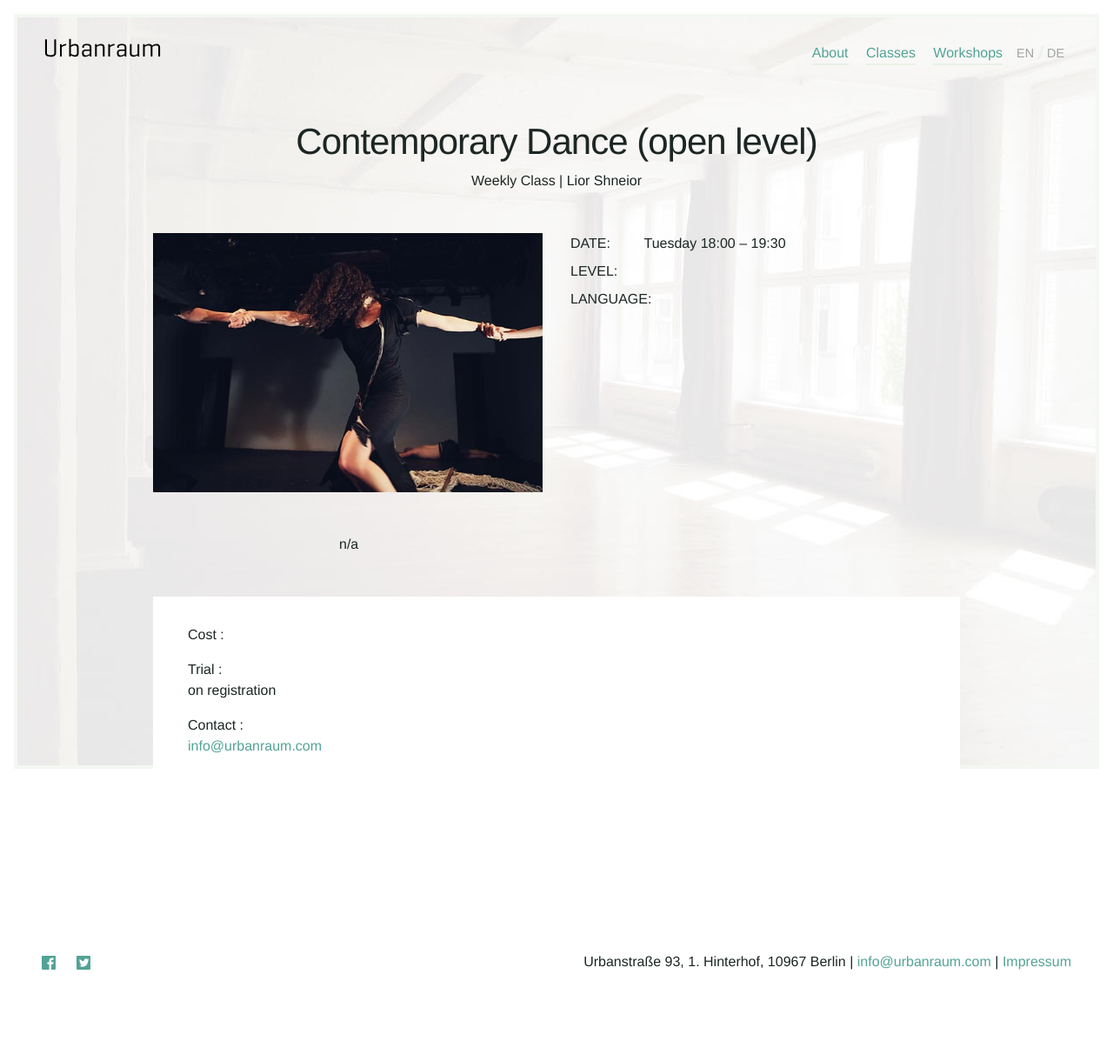
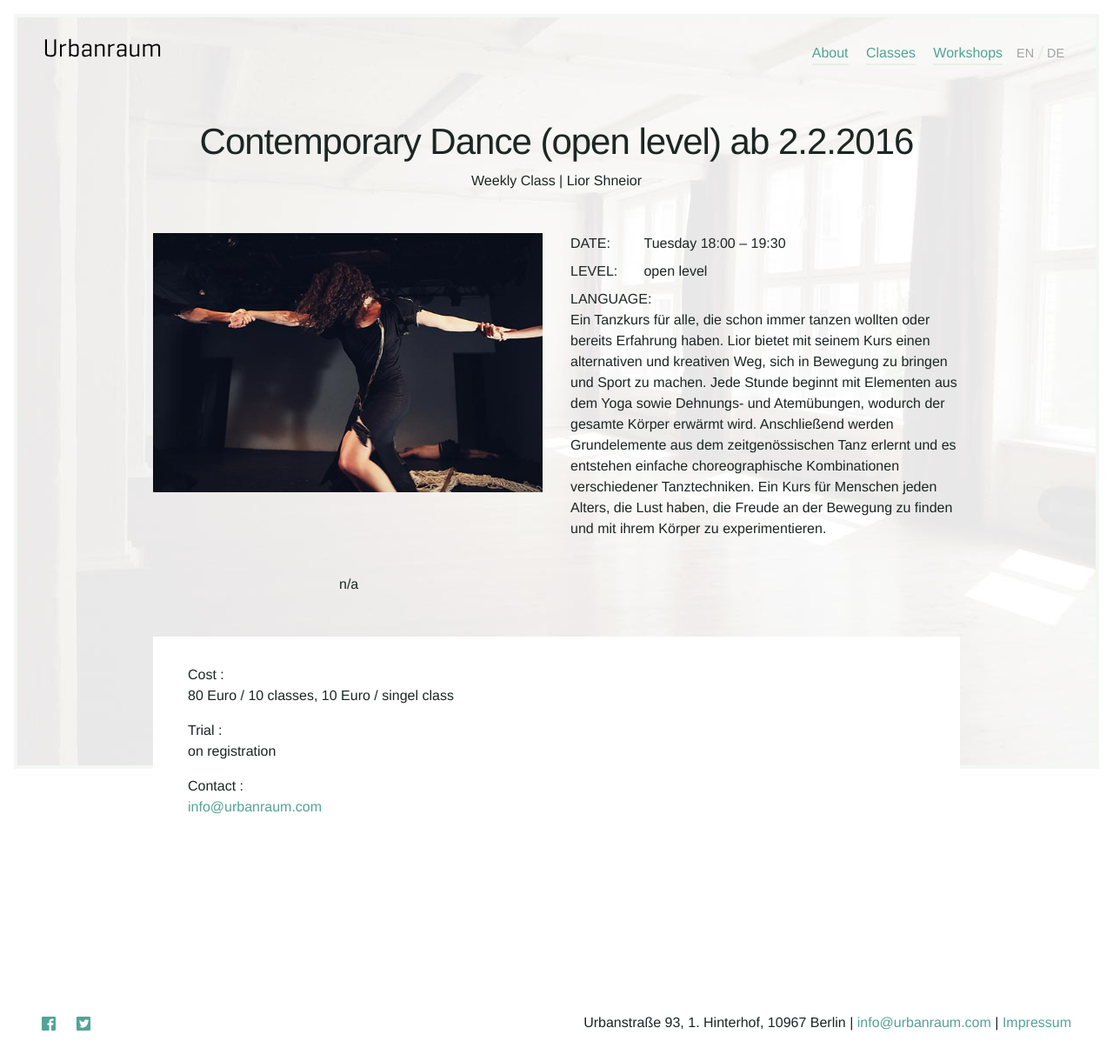
Before and after one commit to Kriesse/urbanraum, a Jekyll site: the page built from _classes/zeitgenoessischer-tanz-lior.md, in a window 1280 px wide. Shown: the whole page at 87% size. Built offline with Jekyll 4.4.1, drawn with Linux system fonts in a browser that asks for light colours; nearby versions of some CDN libraries; before the commit the page ends 1150 px from its top, so only the background shows below that.

Commit message:
Update zeitgenoessischer-tanz-lior.md
Beschreibung

```diff
--- a/_classes/zeitgenoessischer-tanz-lior.md
+++ b/_classes/zeitgenoessischer-tanz-lior.md
@@ -1,15 +1,15 @@
 ---
-title_en:  "Contemporary Dance (open level)"
-title_de:  "Zeitgenössischer Tanz (alle Level)"
+title_en:  "Contemporary Dance (open level) ab 2.2.2016"
+title_de:  "Zeitgenössischer Tanz (open level) from 2th february"
 
 type_en: "Weekly Class"
 type_de: "Wöchentlicher Kurs"
 
-level_en: ""
-level_de: ""
+level_en: "open level"
+level_de: "open level"
 
-price_en: ""
-price_de: ""
+price_en: "80 Euro / 10 classes, 10 Euro / singel class"
+price_de: "10-er Karte: 80 EURO/ Einzelstunde: 10 EURO"
 
 weekday_en: "Tuesday"
 weekday_de: "Dienstag"
@@ -17,8 +17,21 @@ weekday_de: "Dienstag"
 time: "6:00 pm"
 endtime: "7:30 pm"
 
-language_en: ""
-language_de: ""
+language_en: "
+Ein Tanzkurs für alle, die schon immer tanzen wollten oder bereits Erfahrung haben.
+Lior bietet mit seinem Kurs einen alternativen und kreativen Weg, sich in Bewegung zu bringen und Sport zu machen.
+Jede Stunde beginnt mit Elementen aus dem Yoga sowie Dehnungs- und Atemübungen, wodurch der gesamte Körper erwärmt wird.
+Anschließend werden Grundelemente aus dem zeitgenössischen Tanz erlernt und es entstehen einfache choreographische Kombinationen verschiedener Tanztechniken.
+
+Ein Kurs für Menschen jeden Alters, die Lust haben, die Freude an der Bewegung zu finden und mit ihrem Körper zu experimentieren.
+"
+language_de: "Ein Tanzkurs für alle, die schon immer tanzen wollten oder bereits Erfahrung haben.
+Lior bietet mit seinem Kurs einen alternativen und kreativen Weg, sich in Bewegung zu bringen und Sport zu machen.
+Jede Stunde beginnt mit Elementen aus dem Yoga sowie Dehnungs- und Atemübungen, wodurch der gesamte Körper erwärmt wird.
+Anschließend werden Grundelemente aus dem zeitgenössischen Tanz erlernt und es entstehen einfache choreographische Kombinationen verschiedener Tanztechniken.
+
+Ein Kurs für Menschen jeden Alters, die Lust haben, die Freude an der Bewegung zu finden und mit ihrem Körper zu experimentieren.
+"
 
 trial_en: "on registration"
 trial_de: "nach Anmeldung"
```
